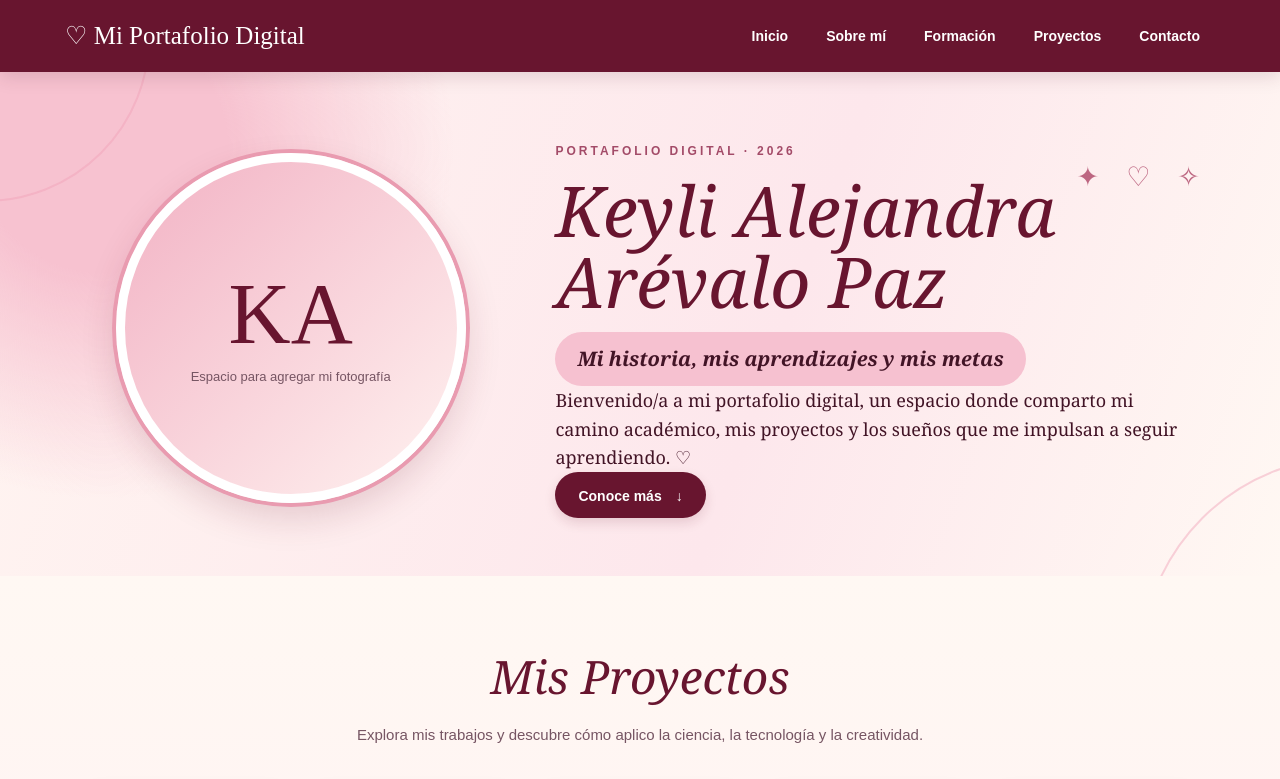
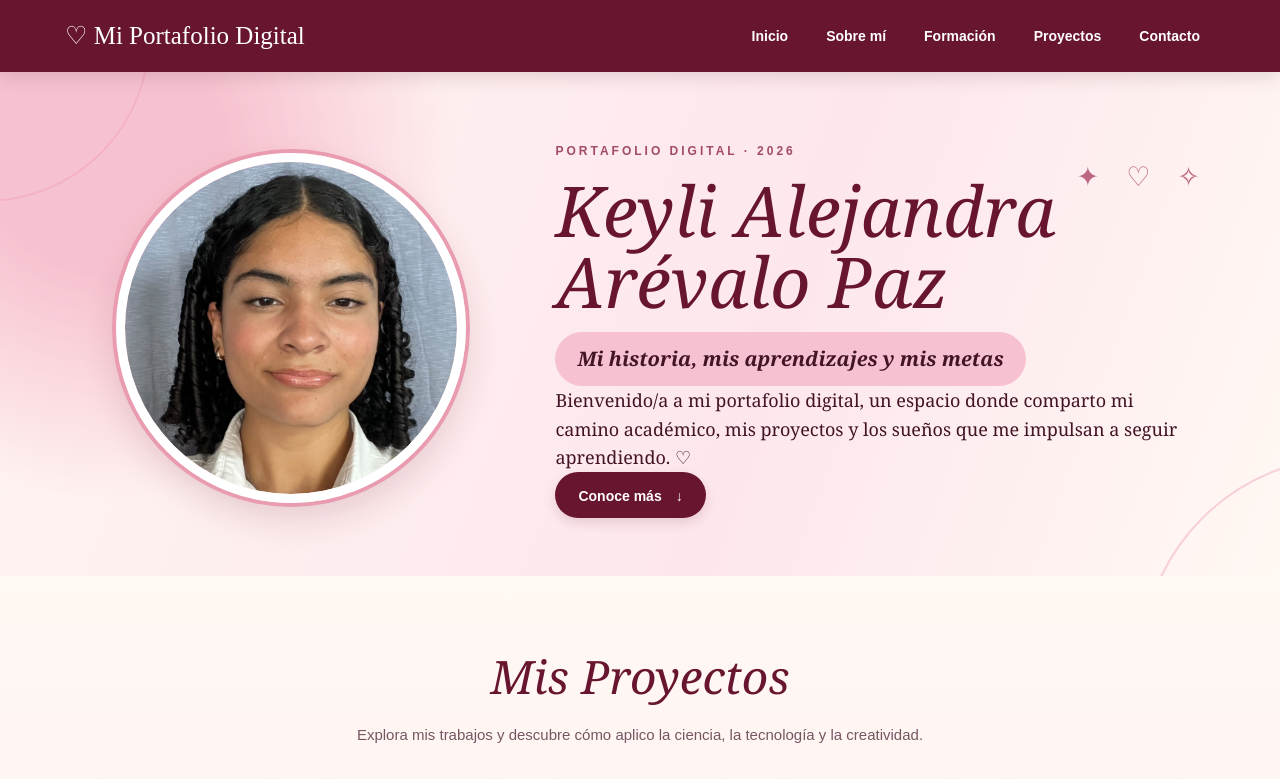
Before and after one commit to keralo2/miportafolio-ale, a Next.js app: page / in a window 1280 px wide. Shown: the top 779 px of the page. Built offline with nearby package versions, Linux system fonts and the light colour scheme.

Commit message:
Agregar foto personal.

```diff
--- a/components/Portfolio.tsx
+++ b/components/Portfolio.tsx
@@ -59,7 +59,13 @@ export default function Portfolio() {
 
     <main>
       <section className="hero" id="inicio"><div className="hero-inner">
-        <div className="portrait"><span className="portrait-monogram">KA</span><small>Espacio para agregar mi fotografía</small></div>
+        <div className="portrait">
+      <img
+      src="/foto-keyli.jpg"
+      alt="Fotografía de Keyli"
+      className="portrait-photo"
+      />
+      </div>
         <div className="hero-copy"><span className="eyebrow">PORTAFOLIO DIGITAL · 2026</span><h1>Keyli Alejandra<br/>Arévalo Paz</h1><p className="tagline">Mi historia, mis aprendizajes y mis metas</p><p className="intro">Bienvenido/a a mi portafolio digital, un espacio donde comparto mi camino académico, mis proyectos y los sueños que me impulsan a seguir aprendiendo. ♡</p><a className="primary-button" href="#sobre-mi">Conoce más　↓</a></div>
         <div className="hero-decoration" aria-hidden="true">✦　♡　✧</div>
       </div></section>
```
Also changed, not shown: app/globals.css, public/foto-keyli.jpg (added).
